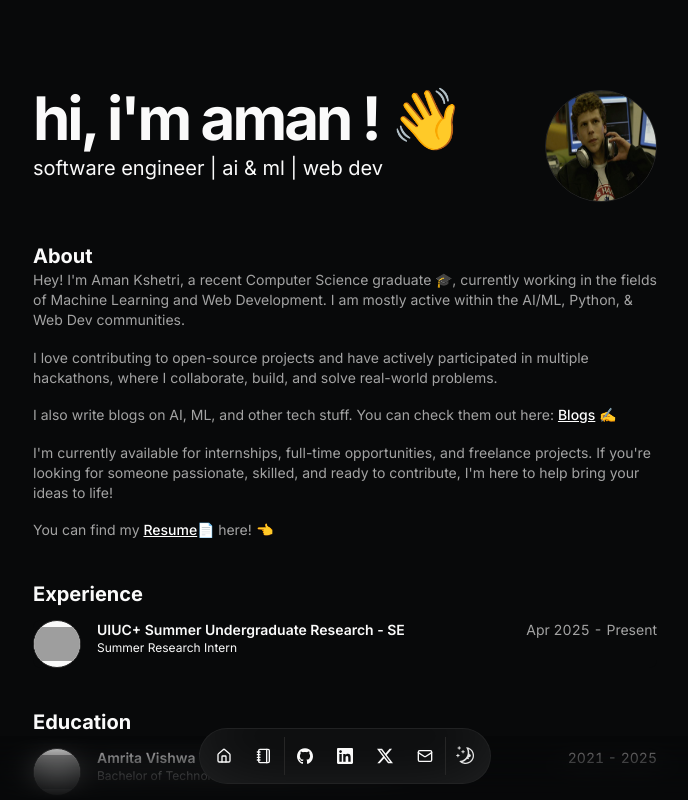
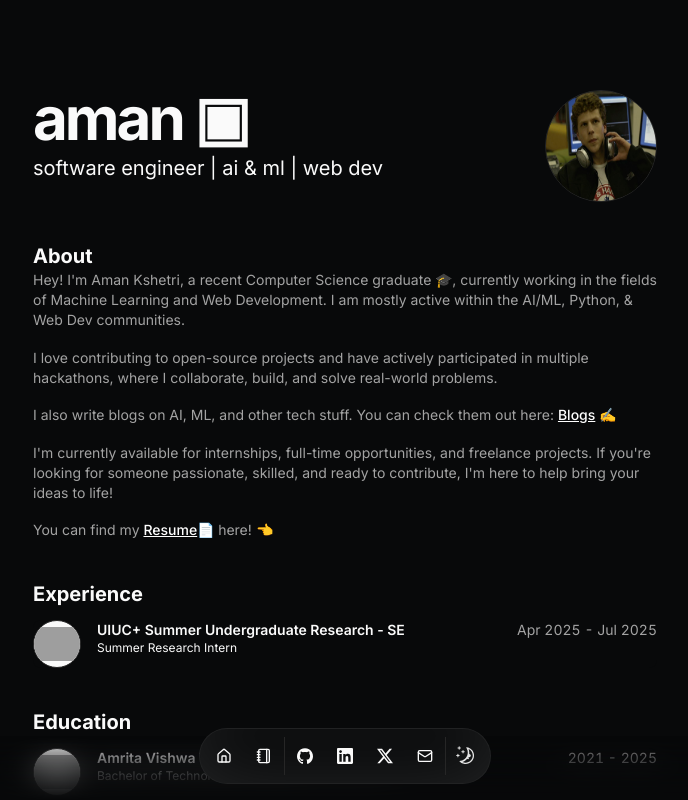
Before and after one commit to aman-chhetri/aman-portfolio, a Next.js app: page / in a window 1280 px wide. Shown: the top 800 px of the page, without its empty margins (295-983 px from the left). Built offline with nearby package versions, Linux system fonts and the light colour scheme; grey boxes are pictures that could not be loaded.

Commit message:
updated resume and some little intro info

```diff
--- a/src/app/page.tsx
+++ b/src/app/page.tsx
@@ -22,7 +22,7 @@ export default function Page() {
                 delay={BLUR_FADE_DELAY}
                 className="text-3xl font-bold tracking-tighter sm:text-5xl xl:text-6xl/none"
                 yOffset={8}
-                text={`hi, i'm ${DATA.name.split(" ")[0]} ! 👋`}
+                text={`${DATA.name.split(" ")[0]} ▣`}
               />
               <BlurFadeText
                 className="max-w-[600px] md:text-xl"
--- a/src/data/resume.tsx
+++ b/src/data/resume.tsx
@@ -10,7 +10,7 @@ export const DATA = {
   description:
     "software engineer | ai & ml | web dev",
   summary:
-    "Hey! I'm Aman Kshetri, a recent Computer Science graduate 🎓, currently working in the fields of Machine Learning and Web Development. I am mostly active within the AI/ML, Python, & Web Dev communities. \n\n I love contributing to open-source projects and have actively participated in multiple hackathons, where I collaborate, build, and solve real-world problems. \n\n I also write blogs on AI, ML, and other tech stuff. You can check them out here: [Blogs](/blog) ✍️ \n\n I'm currently available for internships, full-time opportunities, and freelance projects. If you're looking for someone passionate, skilled, and ready to contribute, I'm here to help bring your ideas to life! \n\n You can find my [Resume](https://tinyurl.com/amanresume101)📄 here! 👈",
+    "Hey! I'm Aman Kshetri, a recent Computer Science graduate 🎓, currently working in the fields of Machine Learning and Web Development. I am mostly active within the AI/ML, Python, & Web Dev communities. \n\n I love contributing to open-source projects and have actively participated in multiple hackathons, where I collaborate, build, and solve real-world problems. \n\n I also write blogs on AI, ML, and other tech stuff. You can check them out here: [Blogs](/blog) ✍️ \n\n I'm currently available for internships, full-time opportunities, and freelance projects. If you're looking for someone passionate, skilled, and ready to contribute, I'm here to help bring your ideas to life! \n\n You can find my [Resume](https://drive.google.com/file/d/1uAo1cGoczxGeIHfr1KLcR0iF8l-drh3_/view)📄 here! 👈",
   avatarUrl: "/pfp.jpg",
   skills: [
   "HTML",
@@ -102,7 +102,7 @@ export const DATA = {
       title: "Summer Research Intern",
       logoUrl: "https://res.cloudinary.com/dqbj2zfme/image/upload/v1752324325/blogs/portfolio_website/logo/uiuc_logo_r6d5kf.png",
       start: "Apr 2025",
-      end: "Present",
+      end: "Jul 2025",
       description:
         "Worked on a SE research track, reviewing top-tier conference papers (ICSE, FSE, ASE), and led weekly Zoom presentations and discussions to share insights about the papers with the team.",
     },
```
